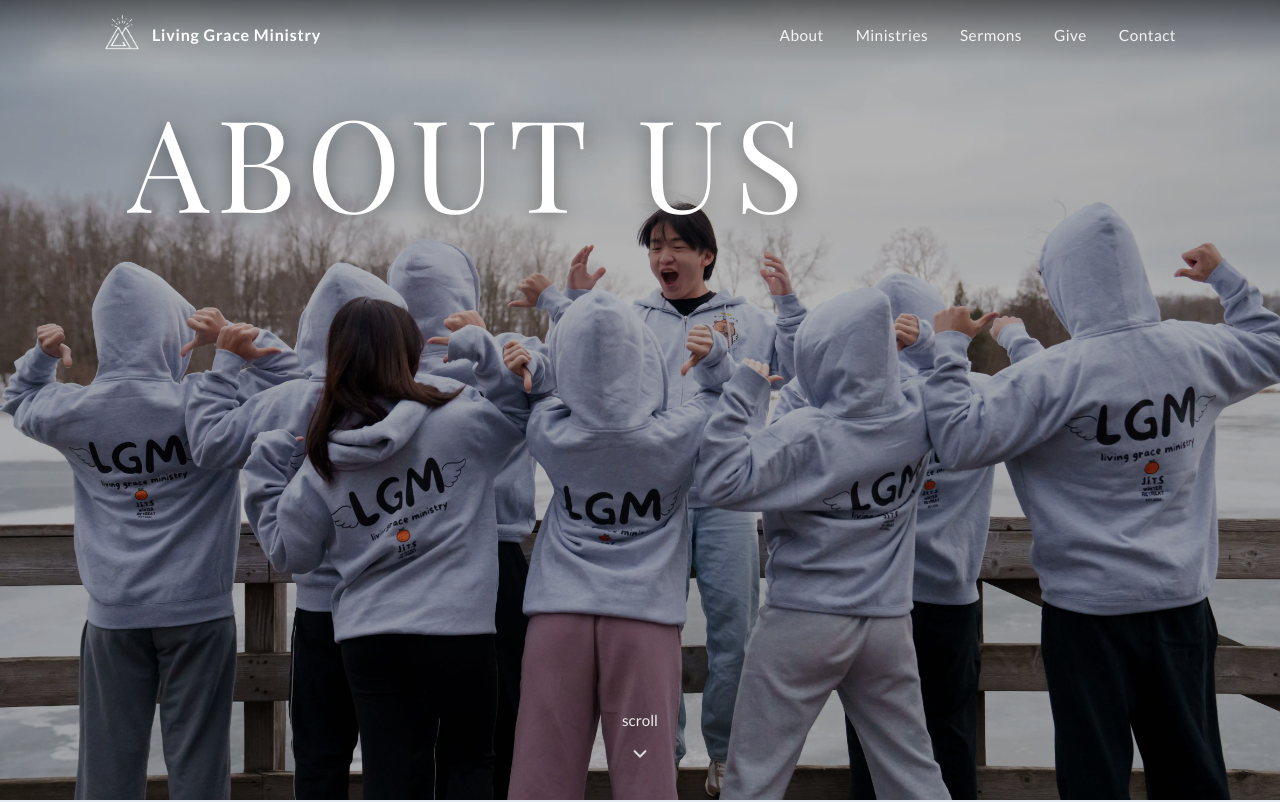
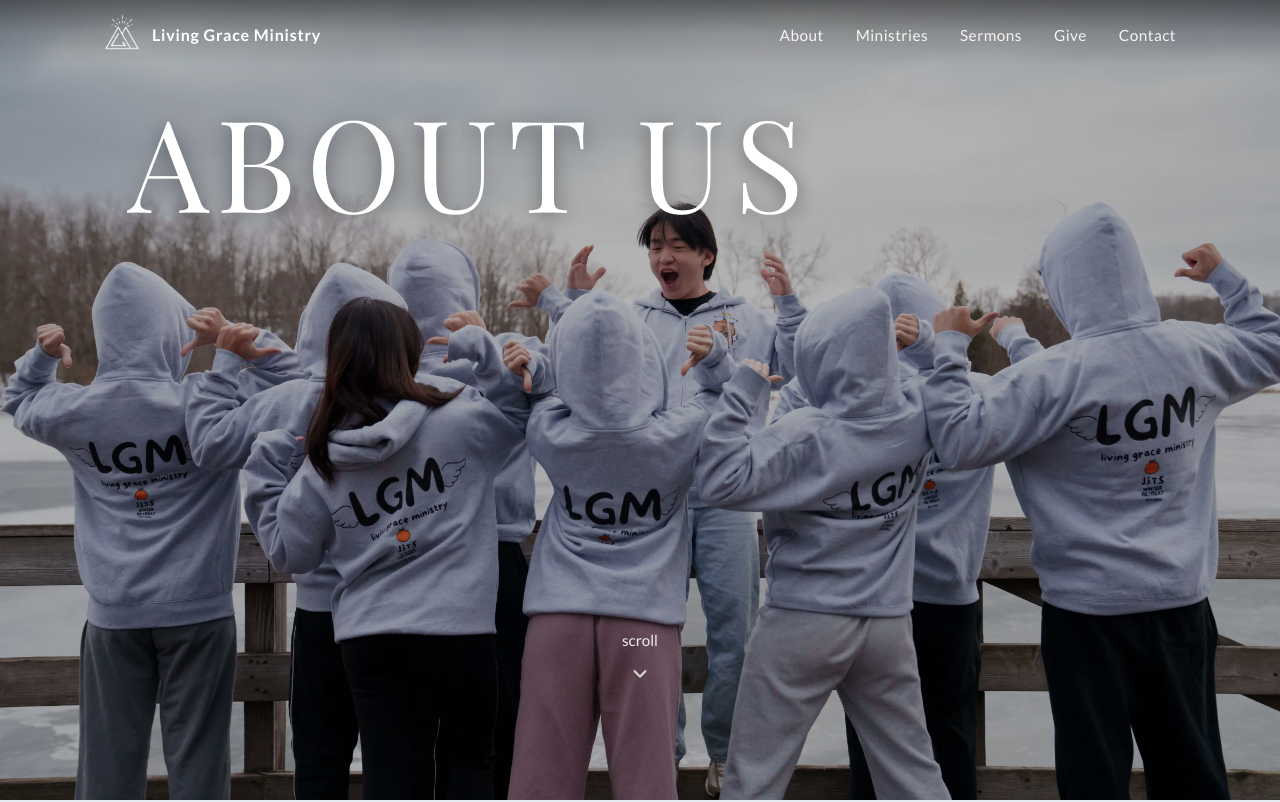
Before and after one commit to lgm-aa/LGM_Website_v3, a React (Vite) app: page /about in a window 1280 px wide. Shown: the top 802 px of the page. Built offline with nearby package versions, Linux system fonts and the light colour scheme; no server answers.

Commit message:
scrolling indicator positioning + add to all pages

```diff
--- a/src/components/contact/Hero/Hero.css
+++ b/src/components/contact/Hero/Hero.css
@@ -35,36 +35,3 @@
   text-shadow: 0 4px 20px rgba(0, 0, 0, 0.4);
   margin: 0;
 }
-
-/* --- Scroll indicator -------------------------------------------------- */
-.scroll-indicator {
-  position: absolute;
-  left: 50%;
-  transform: translateX(-50%);
-  bottom: 40px;
-  z-index: 2;
-  text-align: center;
-  color: rgba(255, 255, 255, 0.9);
-  font-size: 0.95rem;
-  pointer-events: none;
-}
-
-.scroll-indicator .chevron {
-  width: 22px;
-  height: 22px;
-  margin: 6px auto 0;
-  animation: scroll-bounce 1.4s infinite ease-in-out;
-  opacity: 0.95;
-}
-
-@keyframes scroll-bounce {
-  0%,
-  100% {
-    transform: translateY(0);
-    opacity: 0.8;
-  }
-  50% {
-    transform: translateY(6px);
-    opacity: 1;
-  }
-}
--- a/src/components/contact/Hero/Hero.jsx
+++ b/src/components/contact/Hero/Hero.jsx
@@ -1,4 +1,5 @@
 import "./Hero.css";
+import ScrollIndicator from "@/components/ui/ScrollIndicator/ScrollIndicator";
 import contact_hero from "@/assets/lgm_easter.webp";
 
 export default function Hero() {
@@ -19,18 +20,7 @@ export default function Hero() {
       </div>
 
       {/* Scroll indicator */}
-      <div className="scroll-indicator">
-        <div>scroll</div>
-        <svg
-          className="chevron"
-          viewBox="0 0 24 24"
-          fill="none"
-          stroke="currentColor"
-          strokeWidth="2"
-        >
-          <path d="M6 9l6 6 6-6" strokeLinecap="round" strokeLinejoin="round" />
-        </svg>
-      </div>
+      <ScrollIndicator />
     </>
   );
 }
--- a/src/components/home/Hero/Hero.css
+++ b/src/components/home/Hero/Hero.css
@@ -89,36 +89,3 @@
 .hero-wave path {
   fill: var(--page-bg);
 }
-
-/* --- Scroll indicator -------------------------------------------------- */
-.scroll-indicator {
-  position: absolute; /* was fixed */
-  left: 50%;
-  transform: translateX(-50%);
-  bottom: 88px; /* sits just above the wave */
-  z-index: 2;
-  text-align: center;
-  color: rgba(255, 255, 255, 0.9);
-  font-size: 0.95rem;
-  pointer-events: none;
-}
-
-.scroll-indicator .chevron {
-  width: 22px;
-  height: 22px;
-  margin: 6px auto 0;
-  animation: scroll-bounce 1.4s infinite ease-in-out;
-  opacity: 0.95;
-}
-
-@keyframes scroll-bounce {
-  0%,
-  100% {
-    transform: translateY(0);
-    opacity: 0.8;
-  }
-  50% {
-    transform: translateY(6px);
-    opacity: 1;
-  }
-}
--- a/src/components/home/Hero/Hero.jsx
+++ b/src/components/home/Hero/Hero.jsx
@@ -2,6 +2,7 @@ import React from "react";
 import "./Hero.css";
 import "@/components/AnimatedSection/AnimatedSection.css"; // make sure this is imported
 import Button from "@/components/ui/Button/Button";
+import ScrollIndicator from "@/components/ui/ScrollIndicator/ScrollIndicator";
 import lgm_easter from "@/assets/lgm_easter.webp";
 import { useStaggeredFade } from "@/hooks/useStaggeredFade";
 
@@ -57,18 +58,7 @@ export default function Hero() {
       </div>
 
       {/* Scroll indicator */}
-      <div className="scroll-indicator">
-        <div>scroll</div>
-        <svg
-          className="chevron"
-          viewBox="0 0 24 24"
-          fill="none"
-          stroke="currentColor"
-          strokeWidth="2"
-        >
-          <path d="M6 9l6 6 6-6" strokeLinecap="round" strokeLinejoin="round" />
-        </svg>
-      </div>
+      <ScrollIndicator />
 
       {/* Bottom wave */}
       <div className="hero-wave" aria-hidden="true">
--- a/src/components/layout/PageHero/PageHero.jsx
+++ b/src/components/layout/PageHero/PageHero.jsx
@@ -1,4 +1,5 @@
 import "./PageHero.css";
+import ScrollIndicator from "@/components/ui/ScrollIndicator/ScrollIndicator";
 
 export default function PageHero({ title, backgroundImage }) {
   return (
@@ -11,6 +12,8 @@ export default function PageHero({ title, backgroundImage }) {
       <div className="page-hero__content">
         <h1 className="page-hero__title">{title}</h1>
       </div>
+
+      <ScrollIndicator />
 
       <div className="page-hero__wave" aria-hidden="true">
         <svg
--- a/src/components/ui/ScrollIndicator/ScrollIndicator.css
+++ b/src/components/ui/ScrollIndicator/ScrollIndicator.css
@@ -3,7 +3,7 @@
   position: absolute;
   left: 50%;
   transform: translateX(-50%);
-  bottom: 88px; /* sits just above the wave */
+  bottom: 120px; /* sits just above the wave */
   z-index: 2;
   text-align: center;
   color: rgba(255, 255, 255, 0.9);
```
